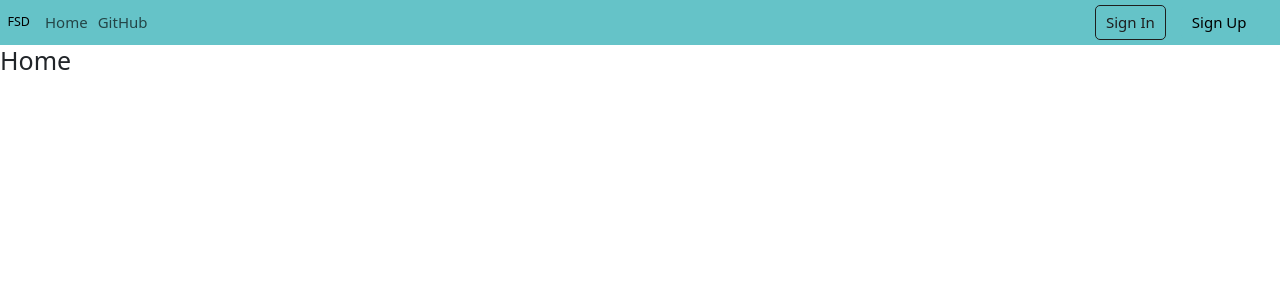
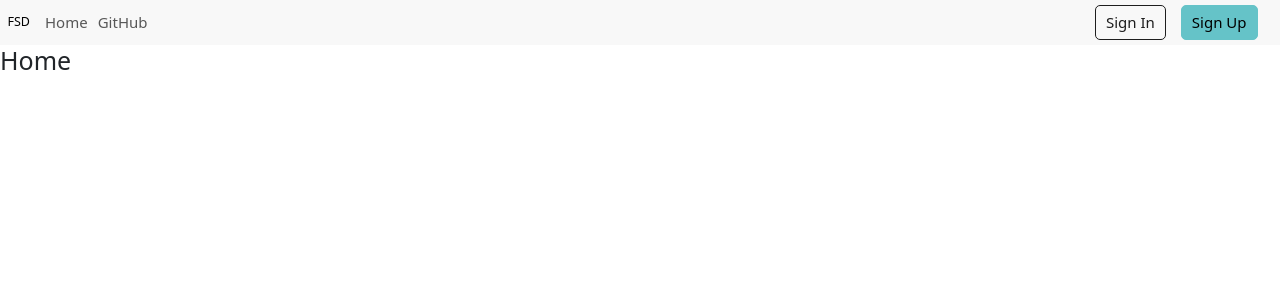
Before and after one commit to Gopiprashanthraju/SilentVox, a React (Vite) app: page / in a window 1280 px wide. Shown: the top 300 px of the page. Built offline with nearby package versions, Linux system fonts and the light colour scheme.

Commit message:
fix: navbar color changed to light

```diff
--- a/src/pages/Auth.jsx
+++ b/src/pages/Auth.jsx
@@ -5,7 +5,7 @@ import NavigationBar from "./../components/Navbar";
 function Auth() {
   return (
     <>
-      <NavigationBar color="primary" light expand="md" />
+      <NavigationBar color="light" light expand="md" />
       <Signup />
       <Signin />
     </>
--- a/src/pages/Home.jsx
+++ b/src/pages/Home.jsx
@@ -2,7 +2,7 @@ import NavigationBar from "./../components/Navbar";
 function Home() {
   return (
     <>
-      <NavigationBar color="primary" light expand="md" />
+      <NavigationBar color="light" light expand="md" />
       <h1>Home</h1>
     </>
   );
--- a/src/pages/Player.jsx
+++ b/src/pages/Player.jsx
@@ -1,5 +1,11 @@
+import NavigationBar from "./../components/Navbar";
 function Player() {
-  return <h1>Player</h1>;
+  return (
+    <>
+      <NavigationBar color="light" light expand="md" />
+      <h1>Player</h1>
+    </>
+  );
 }
 
 export default Player;
```
